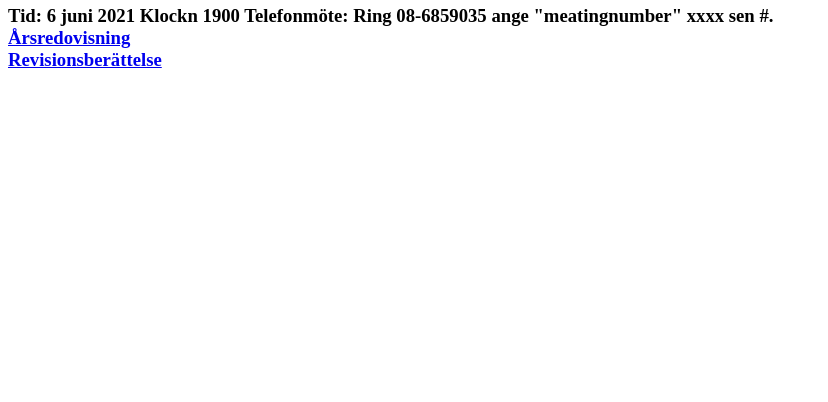
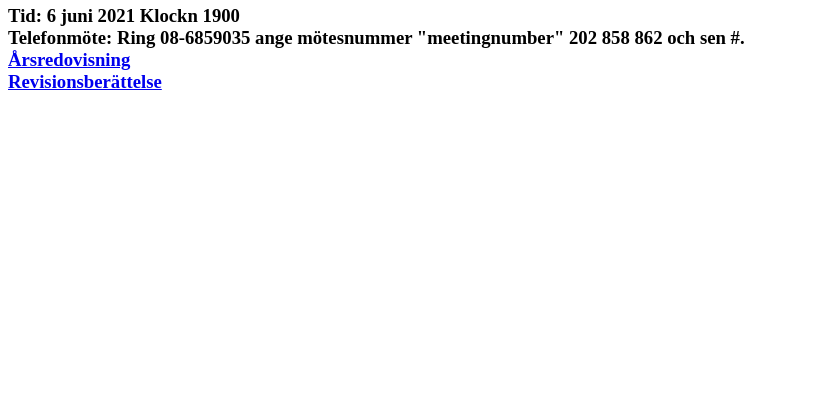
Before and after one commit to drnop/spettet10, a plain HTML site: page index.html in a window 1280 px wide. Shown: the part 398-800 px from the top of the page, without its empty margins (0-828 px from the left). Drawn offline with Linux system fonts and the light colour scheme.

Commit message:
Update index.html

```diff
--- a/index.html
+++ b/index.html
@@ -11,7 +11,8 @@
 <br>
 <h3>
 Tid: 6 juni 2021 Klockn 1900
-Telefonm&ouml;te: Ring 08-6859035 ange "meatingnumber" xxxx sen #.
+<br>
+Telefonm&ouml;te: Ring 08-6859035 ange m&ouml;tesnummer "meetingnumber" 202 858 862 och sen #.
 <br>
 <a href="https://cisco-hacke.s3.eu-north-1.amazonaws.com/arsredovisning.pdf">&Aring;rsredovisning</a>
 <br>
```
